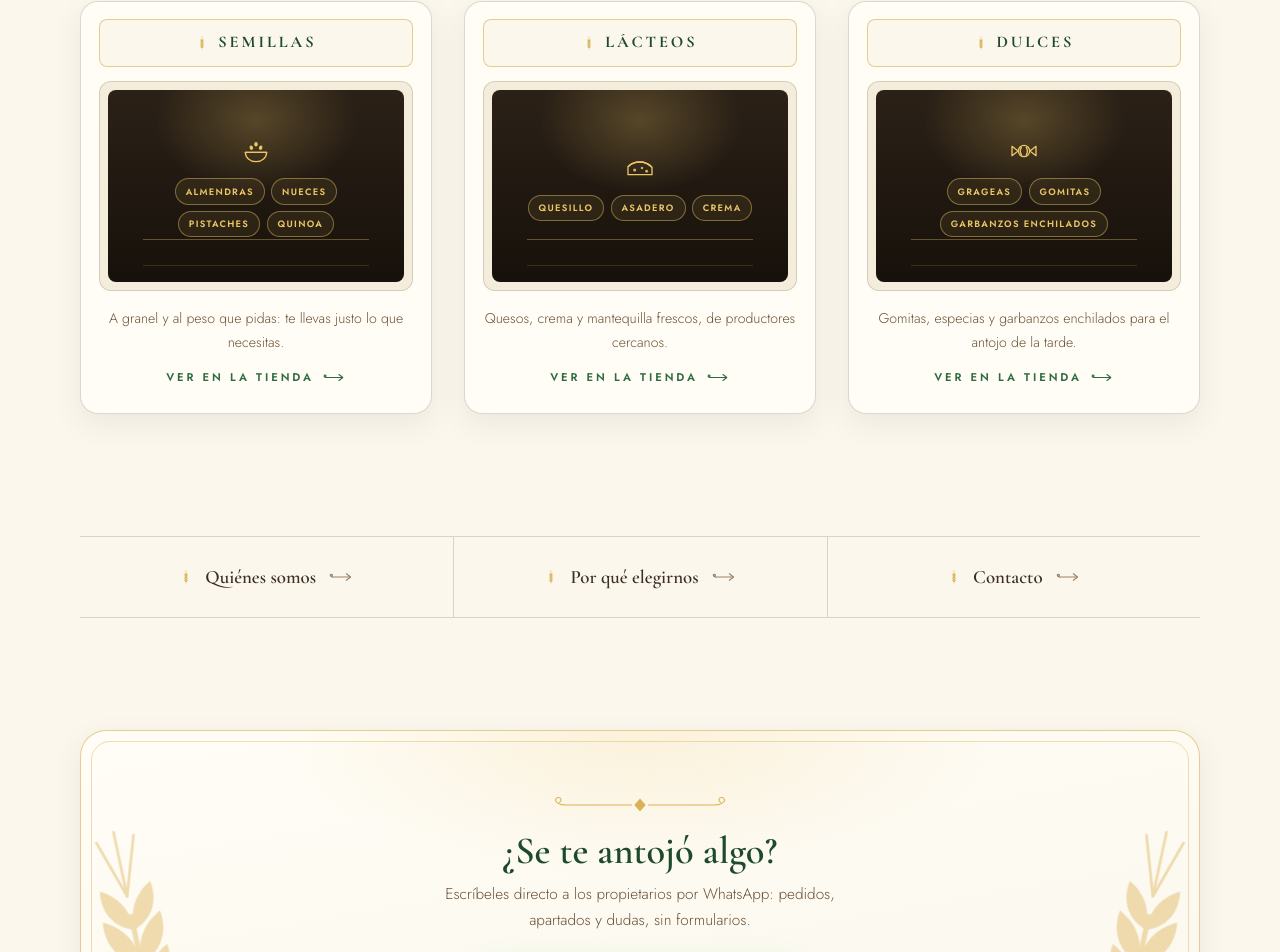
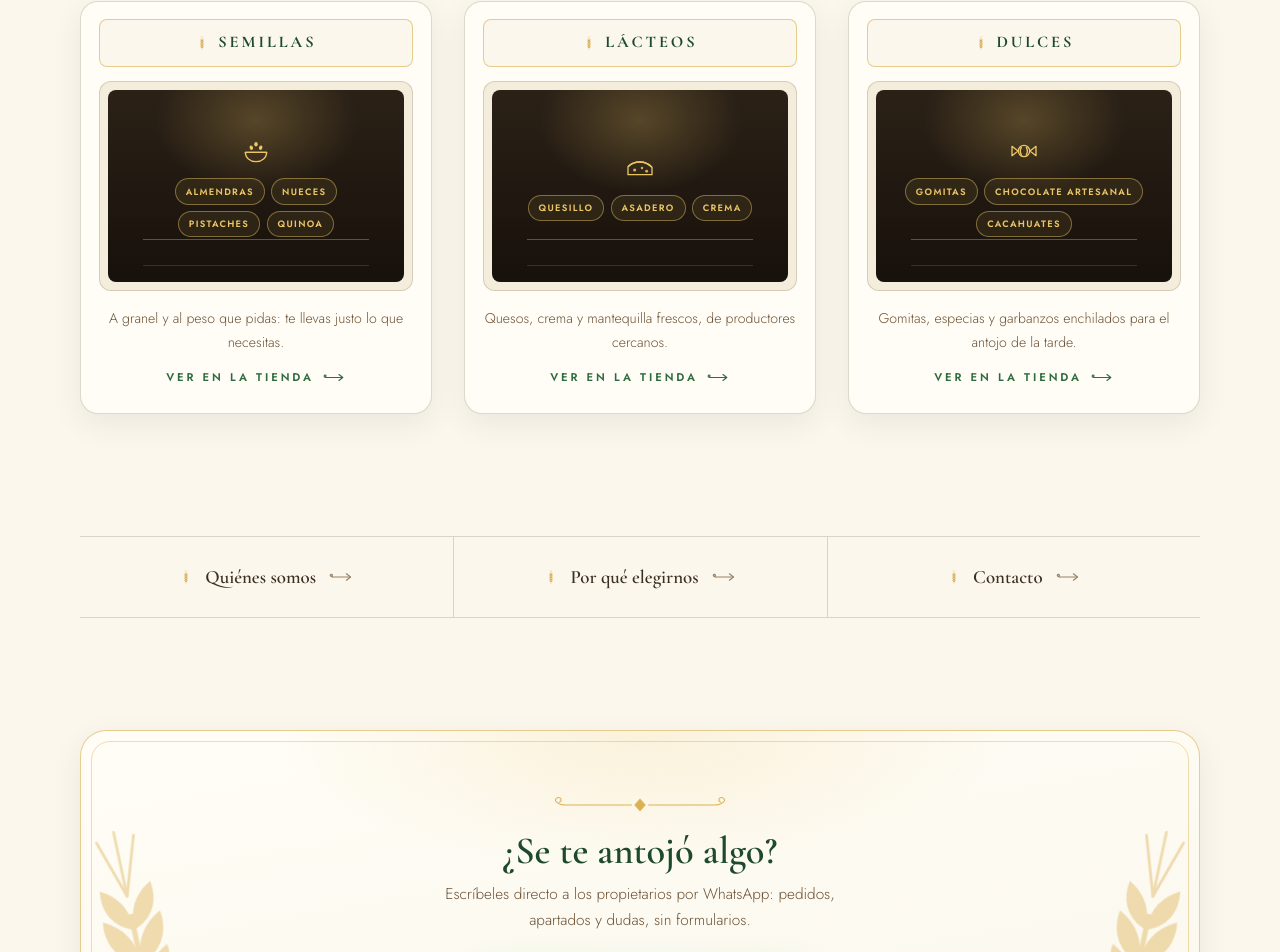
Before and after one commit to MrX-zeta/sabores-de-mi-tierra, a Next.js app in the folder apps/web/: page / in a window 1280 px wide. Shown: the part 1228-2180 px from the top of the page. Built offline with nearby package versions, Linux system fonts and the light colour scheme.

Commit message:
fix(web): dulces con datos reales, chocolate artesanal a su familia

```diff
--- a/apps/web/src/components/PuertasProducto.tsx
+++ b/apps/web/src/components/PuertasProducto.tsx
@@ -27,7 +27,7 @@ const puertas: Puerta[] = [
   {
     letrero: "Dulces",
     icono: "#ico-dulces",
-    chips: ["Grageas", "Gomitas", "Garbanzos enchilados"],
+    chips: ["Gomitas", "Chocolate artesanal", "Cacahuates"],
     nota: "Gomitas, especias y garbanzos enchilados para el antojo de la tarde.",
     delay: 3,
   },
--- a/apps/web/src/data/productos.ts
+++ b/apps/web/src/data/productos.ts
@@ -25,7 +25,7 @@ export const familias: FamiliaProducto[] = [
     items: [
       "Lentejas", "Garbanzos", "Quinoa", "Alpiste", "Tapioca",
       "Chiles secos", "Especias varias", "Jamaica", "Tamarindo",
-      "Tascalate", "Chocolate artesanal",
+      "Tascalate",
     ],
   },
   {
@@ -41,8 +41,8 @@ export const familias: FamiliaProducto[] = [
   {
     id: "dulces",
     icono: "#ico-dulces",
-    titulo: "Dulces tradicionales",
+    titulo: "Dulces y antojos",
     texto: "Los clásicos de la vitrina de dulces.",
-    items: ["Grageas", "Gomitas", "Garbanzos enchilados", "Cacahuates botaneros"],
+    items: ["Gomitas", "Chocolate artesanal", "Cacahuates en varias presentaciones"],
   },
 ];
```
